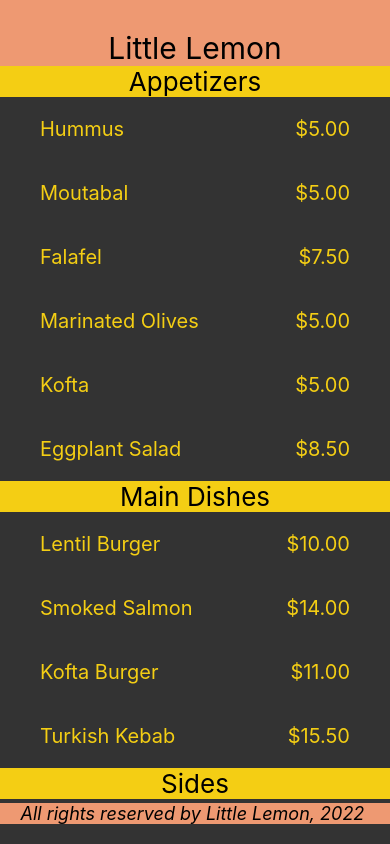
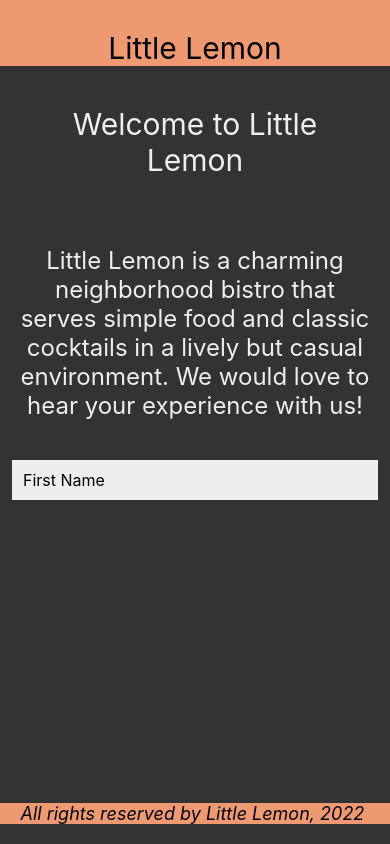
Before and after one commit to danielmccastro/meta-react-native, a React Native app in the folder 01-sampleproject/: screen / in a window 390 px wide. Built offline with nearby package versions, Linux system fonts and the light colour scheme.

Commit message:
created a TextInput component

```diff
--- a/01-sampleproject/App.js
+++ b/01-sampleproject/App.js
@@ -10,7 +10,7 @@ export default function App() {
     <>
       <View style={styles.container}>
         <LittleLemonHeader />
-        <MenuItems />
+        <WelcomeScreen />
       </View>
       <View style={styles.footer}>
         <LittleLemonFooter />
--- a/01-sampleproject/components/WelcomeScreen.js
+++ b/01-sampleproject/components/WelcomeScreen.js
@@ -1,7 +1,8 @@
-import * as React from "react";
-import { ScrollView, Text, StyleSheet } from "react-native";
+import React, {useState} from "react";
+import { ScrollView, Text, TextInput, StyleSheet } from "react-native";
 
 export default function WelcomeScreen() {
+  const [firstName, onChangeFirstName] = useState("");
   return (
     <ScrollView indicatorStyle={"white"} style={styles.container}>
       <Text style={styles.headerText}>Welcome to Little Lemon</Text>
@@ -10,6 +11,12 @@ export default function WelcomeScreen() {
         and classic cocktails in a lively but casual environment. We would love
         to hear your experience with us!
       </Text>
+      <TextInput
+        value={firstName}
+        placeholder="First Name"
+        onChangeText={onChangeFirstName}
+        style={styles.input}
+      />
     </ScrollView>
   );
 }
@@ -29,4 +36,13 @@ const styles = StyleSheet.create({
     color: "#EDEFEE",
     textAlign: "center",
   },
+  input: {
+    height: 40,
+    margin: 12,
+    borderWidth: 1,
+    padding: 10,
+    fontSize: 16,
+    borderColor: '#EDEFEE',
+    backgroundColor: '#EDEFEE',
+  },
 });
```
